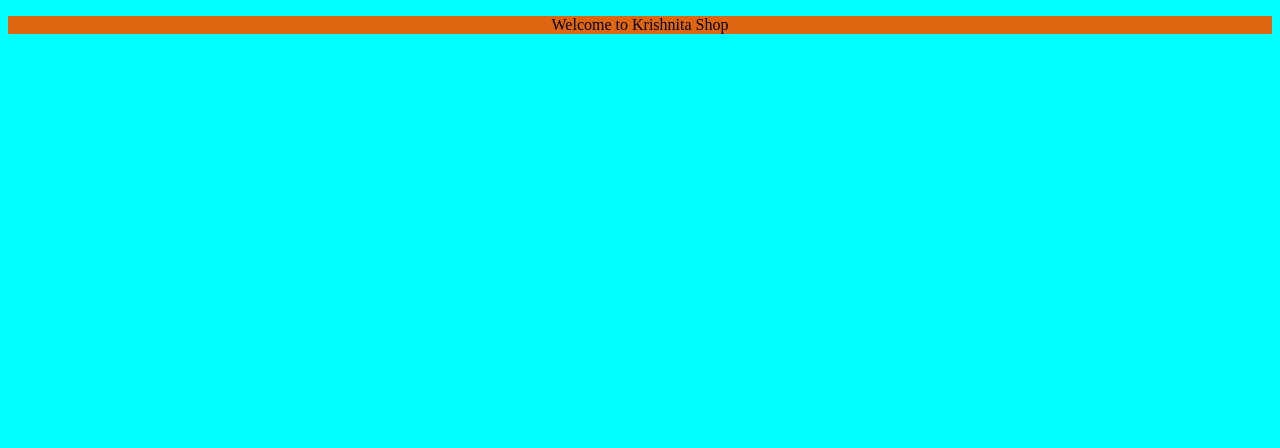
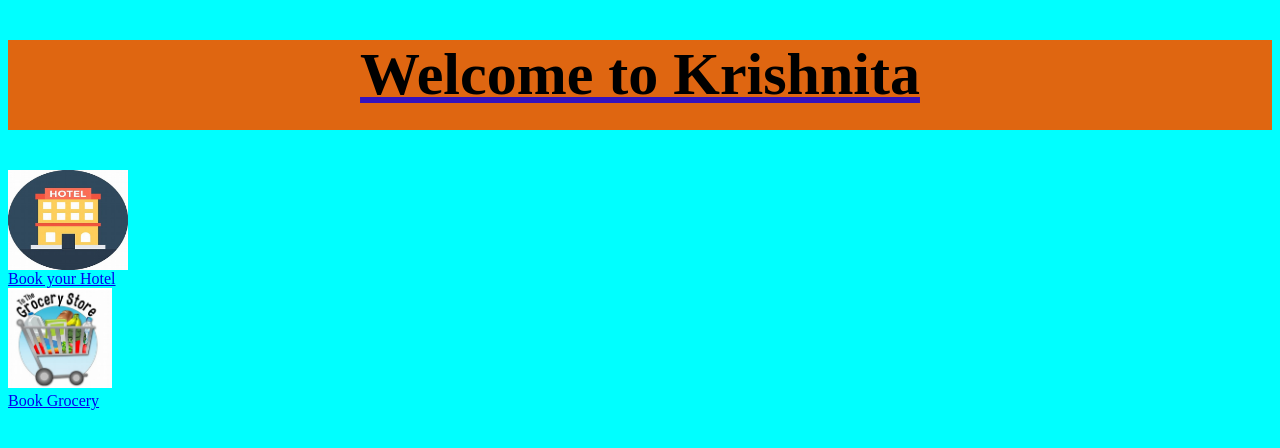
Before and after one commit to ankit4757/Krishnita-Enterprises, a plain HTML site: page header.html in a window 1280 px wide. Drawn offline with Linux system fonts and the light colour scheme.

Commit message:
add some files
add somethings

```diff
--- a/header.html
+++ b/header.html
@@ -2,17 +2,25 @@
 <html lang="en">
 <head>
     <meta charset="UTF-8">
-    <meta name="viewport" content="width=device-width, initial-scale=1.0">
+    <meta name="viewport" content="width=auto, initial-scale=2.0">
     <title>Header</title>
     <link rel="stylesheet" href="style.css">
 </head>
 <body>
     <header>
     <div>
-        <p id="headertitles">Welcome to Krishnita Shop </p>
-        <p>
-
-        </p>
+        <h1></h1>
+        <h1 id="headertitle"> Welcome to Krishnita </h1>
+      <div>
+           <img src="hotel.jpg" alt="Hotel" height="100" width="120" id="img-hotel" >
+           <a href="hotel.html" target="_blank" id="AK">Book your Hotel</a></span>
+      </div>
+      <div>
+         <img src="grocery.jpg" alt="Grocery Shop" height="100" id="gap-">
+         <br>
+         <span>
+             <a href="hotel.html" target="_blank" id="AK">Book Grocery</a></span>
+     </div>
     </div>
 </header>
 </body>
--- a/style.css
+++ b/style.css
@@ -1,8 +1,19 @@
 body{
     background-color: aqua;
 }
-p{
+#headertitle{
     background-color: rgb(223, 102, 17);
     text-align: center;
     width: auto;
+    height: 90px;
+   text-decoration: solid underline rgb(53, 18, 189);
+   font-size: 60px;
 }
+#img-hotel{
+    display: flex;
+    justify-content: center;
+    align-items: center;
+}
+gap{
+border-image-outset: 100cm;
+}
```
Also changed, not shown: grocery.jpg (added), hotel.html (added), hotel.jpg (added).
